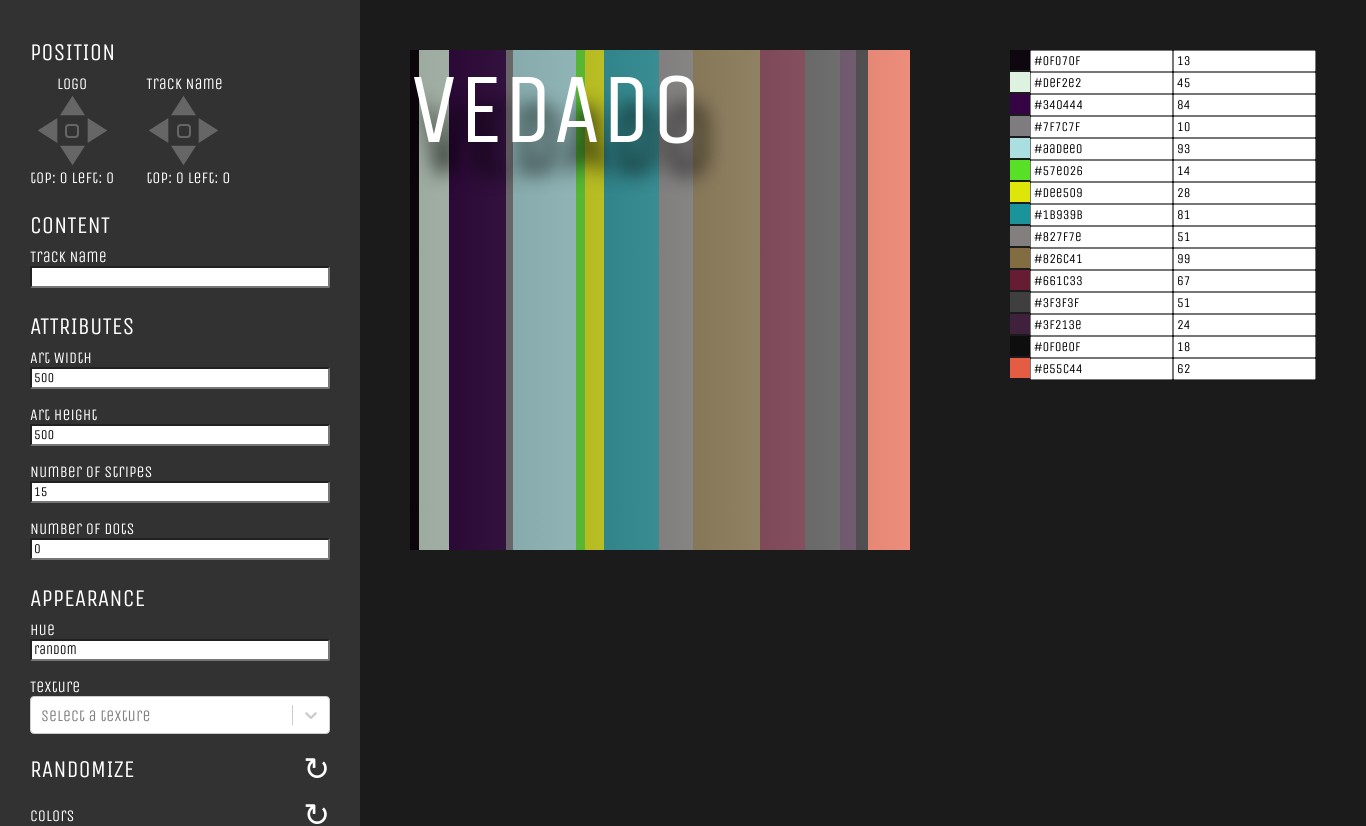
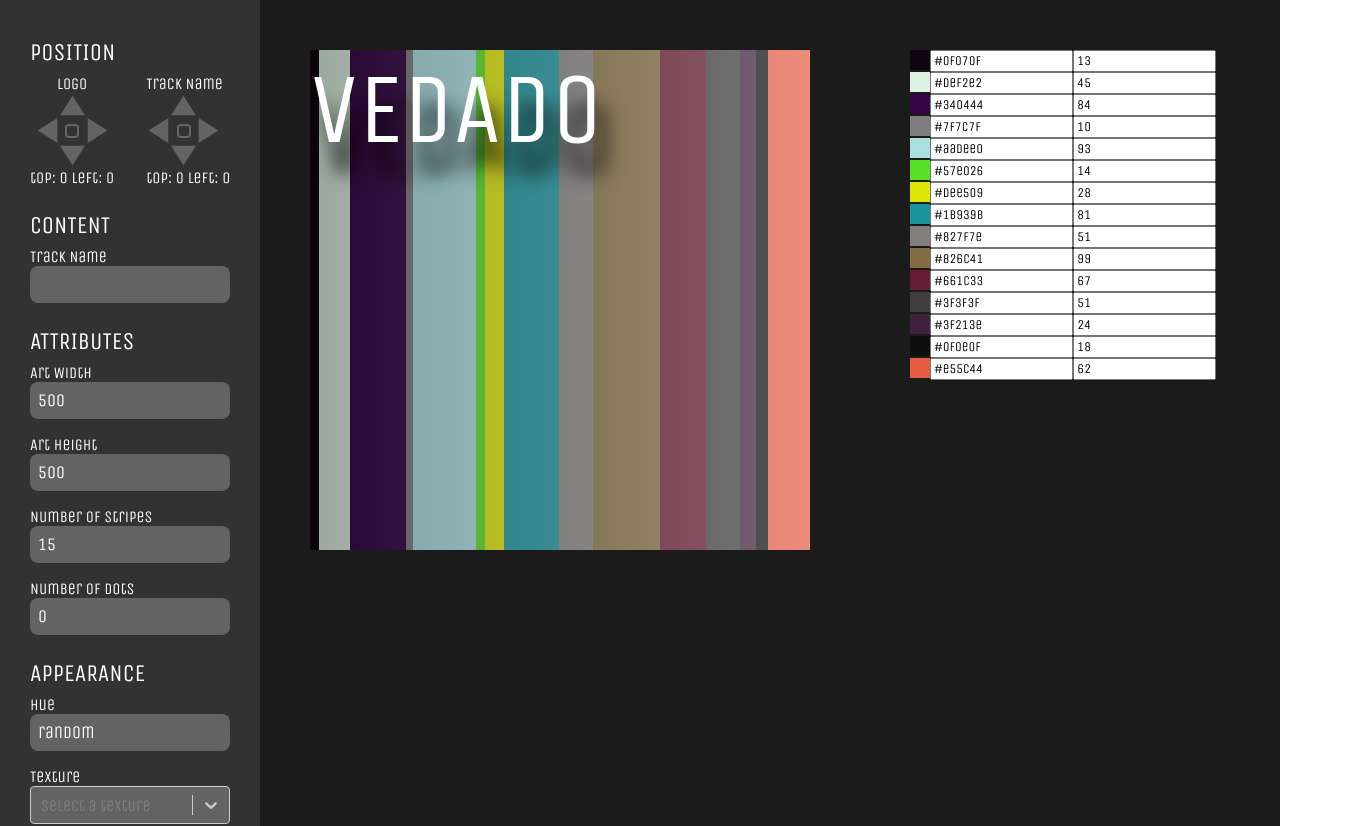
Before and after one commit to ralfpopescu/vedado-art, a React (Create React App) app: page / in a window 1280 px wide. Shown: the top 826 px of the page, 1366 px wide, since content can reach past the window. Built offline with nearby package versions, Linux system fonts and the light colour scheme.

Commit message:
Styling interface

```diff
--- a/src/ArtController.js
+++ b/src/ArtController.js
@@ -15,22 +15,13 @@ const DirectionButton = styled.div`
   display: flex;
   justify-content: center;
   align-items: center;
-  fill: #666666;
+  fill: #636363;
   cursor: pointer;
   opacity: 1;
 
   &:hover {
     opacity: 0.7;
   }
-`;
-
-const RandomizeButton = styled.button`
-  color: #666666;
-  background-color: transparent;
-  width: 100px;
-  height: 50px;
-  border: 2px solid #666666;
-  font-family: Unica One;
 `;
 
 const DownloadContainer = styled.div`
@@ -52,6 +43,7 @@ const Container = styled.div`
   height: 1200px;
   background-color: #1b1b1b;
   color: white;
+  width: 100%;
 `;
 
 const LayoutRow = styled.div`
@@ -63,15 +55,32 @@ const LayoutColumn = styled.div`
   flex-direction: column;
 `;
 
-const Input = styled.input`
+const NakedInput = styled.input`
+  font-family: Unica One;
+  outline: none;
+  width: 100%;
+  font-size: 1.2rem;
+  background: transparent;
+  border-top: transparent !important;
+  border-left: transparent !important;
+  border-right: transparent !important;
+  border-bottom: transparent !important;
+  font-size: 1.1rem;
+  color: white;
+  padding: 8px;
+`;
+
+const InputContainer = styled.div`
   margin-bottom: 16px;
-  font-family: Unica One;
-  border-radius: 2px;
+  border-radius: 8px;
+  background-color: #636363;
+`;
 
-  &:focus {
-    outline: none;
-  }
-`;
+const Input = ({ style, ...inputProps }) => (
+  <InputContainer style={style}>
+    <NakedInput {...inputProps} />
+  </InputContainer>
+);
 
 const FieldHeader = styled.div`
   font-size: 1.5rem;
@@ -95,6 +104,24 @@ const RandomIconWrapper = styled.div`
     opacity: 0.7;
   }
 `;
+
+const selectStyles = {
+  option: (provided, state) => ({
+    ...provided,
+    color: "white",
+    background: "#636363"
+  }),
+  control: (provided, state) => ({
+    ...provided,
+    color: "white",
+    background: "#636363"
+  }),
+  singleValue: (provided, state) => ({
+    ...provided,
+    color: "white",
+    background: "#636363"
+  })
+};
 
 const RandomizeIcon = ({ onClick }) => (
   <RandomIconWrapper onClick={onClick}>↻</RandomIconWrapper>
@@ -396,9 +423,7 @@ class ArtController extends React.Component {
           style={{
             padding: "30px",
             overflowY: "auto",
-            background: "#323232",
-            height: "100%",
-            minWidth: "300px"
+            background: "#323232"
           }}
         >
           <LayoutColumn>
@@ -473,6 +498,7 @@ class ArtController extends React.Component {
             onChange={this.handleTextureChange}
             value={texture.value}
             placeholder="Select a texture"
+            styles={selectStyles}
           />
           <FieldHeader style={{ alignItems: "center", marginTop: "16px" }}>
             <div style={{ flexGrow: 1 }}>RANDOMIZE</div>
```
